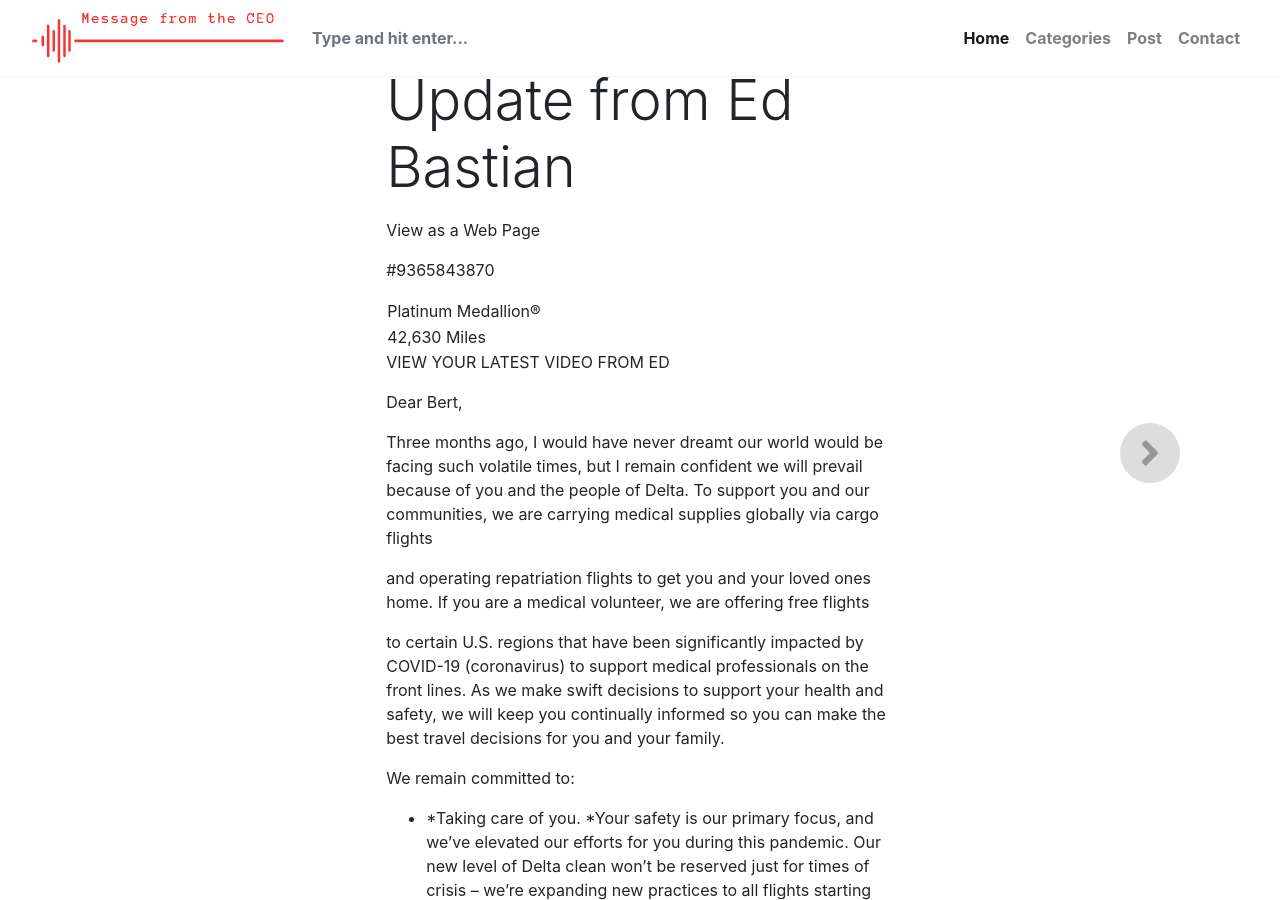
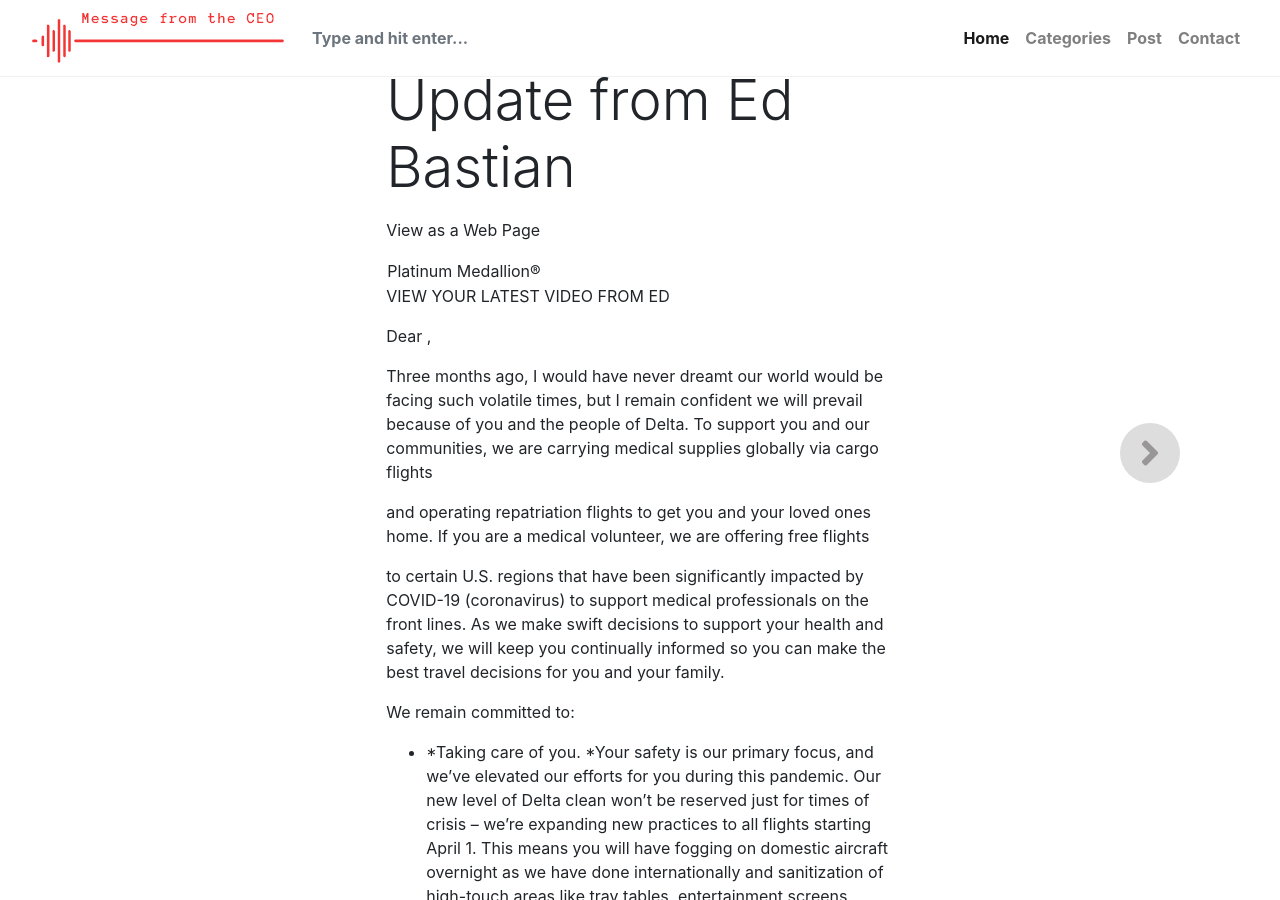
Before and after one commit to bertique/messageFromTheCEO, a Jekyll site: the page built from _posts/2020-03-29-OurCommitmentRemainsYourUpdatefromEdBastian.md, in a window 1280 px wide and 900 px high, scrolled down 1945 px. Built offline with Jekyll 4.4.1, drawn with Linux system fonts in a browser that asks for light colours; nearby versions of some CDN libraries; library files that are not in the unit come from our copies; some of the changed text lies outside the part shown.

Commit message:
Update 2020-03-29-OurCommitmentRemainsYourUpdatefromEdBastian.md

```diff
--- a/_posts/2020-03-29-OurCommitmentRemainsYourUpdatefromEdBastian.md
+++ b/_posts/2020-03-29-OurCommitmentRemainsYourUpdatefromEdBastian.md
@@ -2,30 +2,17 @@
 title:  "Our Commitment Remains: Your Update from Ed Bastian"
 metadate: "hide"
 date: 2020-03-29 19:54:40
-categories: [  ]
+categories: [ covid19, delta, airline ]
 image: "/assets/images/posts/OurCommitmentRemainsYourUpdatefromEdBastian_full.png"
 thumbnail: "/assets/images/posts/OurCommitmentRemainsYourUpdatefromEdBastian.png"
 ---
   View as a Web Page
 
-
-
-
-
-#9365843870
-
  | Platinum Medallion®
-
- |  42,630 Miles
-
 
 VIEW YOUR LATEST VIDEO FROM ED
 
-
-
-
-
-Dear Bert,
+Dear ,
 
 Three months ago, I would have never dreamt our world would be facing such
 volatile times, but I remain confident we will prevail because of you and
```
